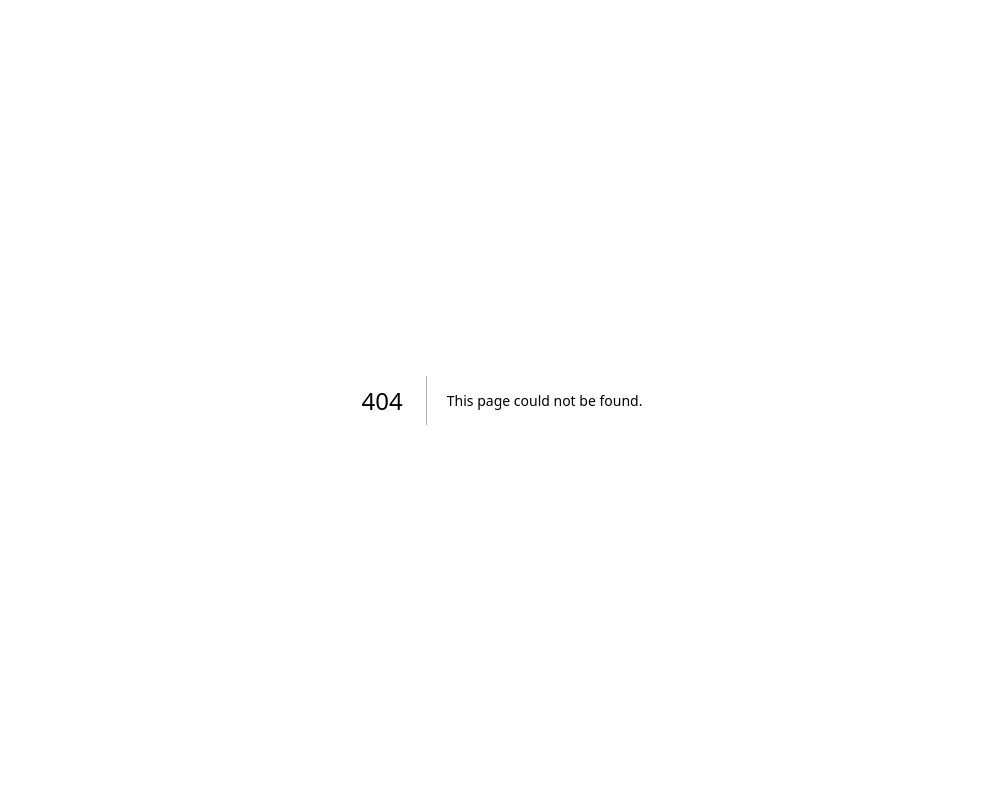
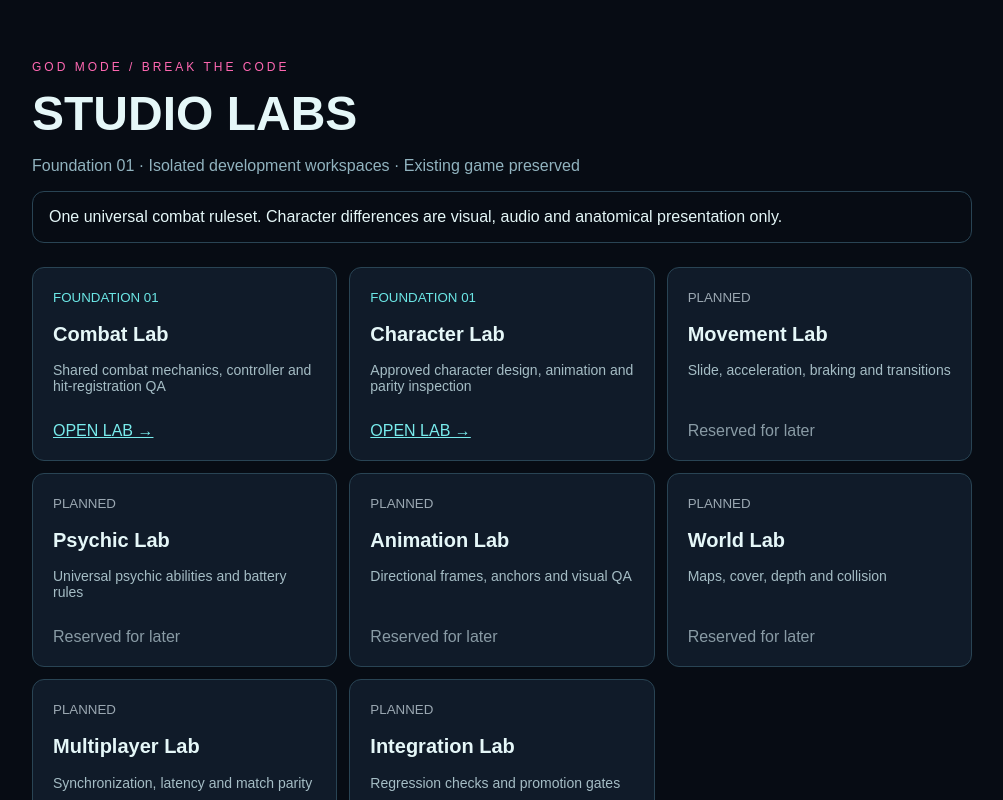
Before and after one commit to leslieadamsisrh-commits/god-mode-break-the-code2, a Next.js app: page /studio in a window 1280 px wide. Before the commit this address had no page. Shown: the whole page, without its empty margins (138-1141 px from the left). Built offline with nearby package versions, Linux system fonts and the light colour scheme.

Commit message:
Foundation 01: add isolated Studio lab navigation and QA routes

```diff
--- /dev/null
+++ b/app/studio/page.tsx
@@ -0,0 +1,20 @@
+import Link from "next/link";
+import {LABS,PARITY} from "./labs";
+export default function StudioHome(){
+ return <main style={{minHeight:"100dvh",overflowY:"auto",background:"#070c14",color:"#e5f7f8",padding:"clamp(18px,4vw,48px)",fontFamily:"Arial,sans-serif"}}>
+  <div style={{maxWidth:940,margin:"0 auto"}}>
+   <p style={{color:"#ff68b2",letterSpacing:3,fontSize:12}}>GOD MODE / BREAK THE CODE</p>
+   <h1 style={{fontSize:"clamp(28px,5vw,48px)",margin:"12px 0"}}>STUDIO LABS</h1>
+   <p style={{color:"#91b3bf"}}>Foundation 01 · Isolated development workspaces · Existing game preserved</p>
+   <p style={{padding:16,border:"1px solid #294454",borderRadius:12}}>{PARITY}</p>
+   <div style={{display:"grid",gridTemplateColumns:"repeat(auto-fit,minmax(230px,1fr))",gap:12,marginTop:24}}>
+    {LABS.map(l=><div key={l.id} style={{border:"1px solid #294454",background:"#101b29",padding:20,borderRadius:12}}>
+     <small style={{color:l.phase==="FOUNDATION 01"?"#6be6e5":"#9ba8b2"}}>{l.phase}</small>
+     <h2 style={{fontSize:20}}>{l.name}</h2><p style={{fontSize:14,color:"#a5bdc5",minHeight:46}}>{l.description}</p>
+     {l.phase==="FOUNDATION 01"?<Link style={{color:"#79eced"}} href={"/studio/"+l.id}>OPEN LAB →</Link>:<span style={{color:"#899ba5"}}>Reserved for later</span>}
+    </div>)}
+   </div>
+   <p style={{marginTop:28}}><Link style={{color:"#ff79bc"}} href="/">← RETURN TO EXISTING GAME</Link></p>
+  </div>
+ </main>
+}
```
